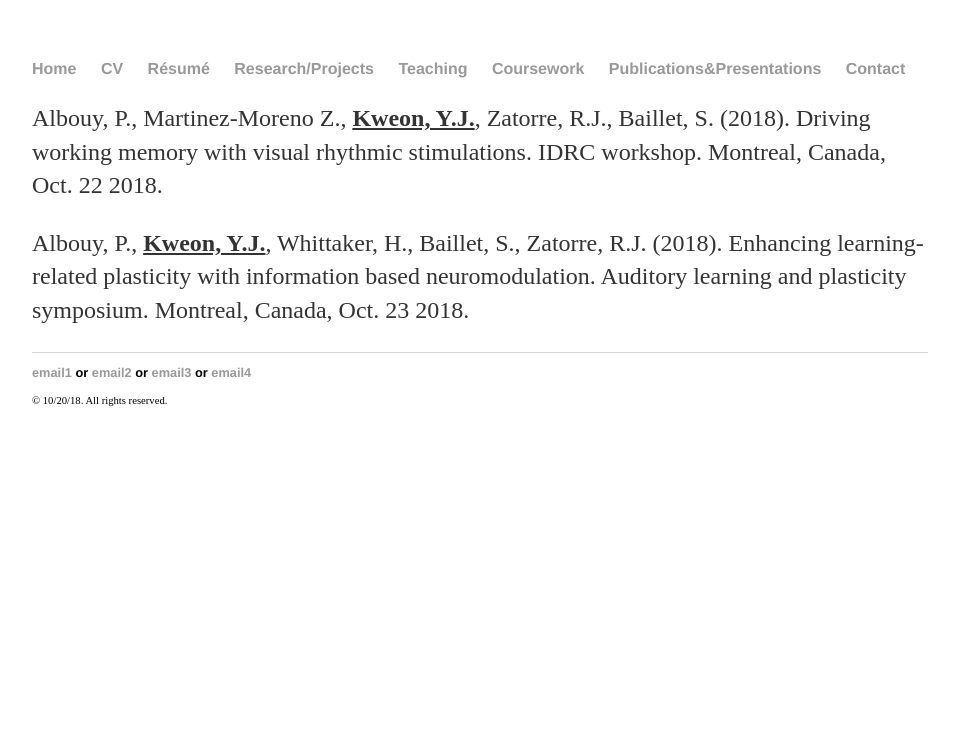
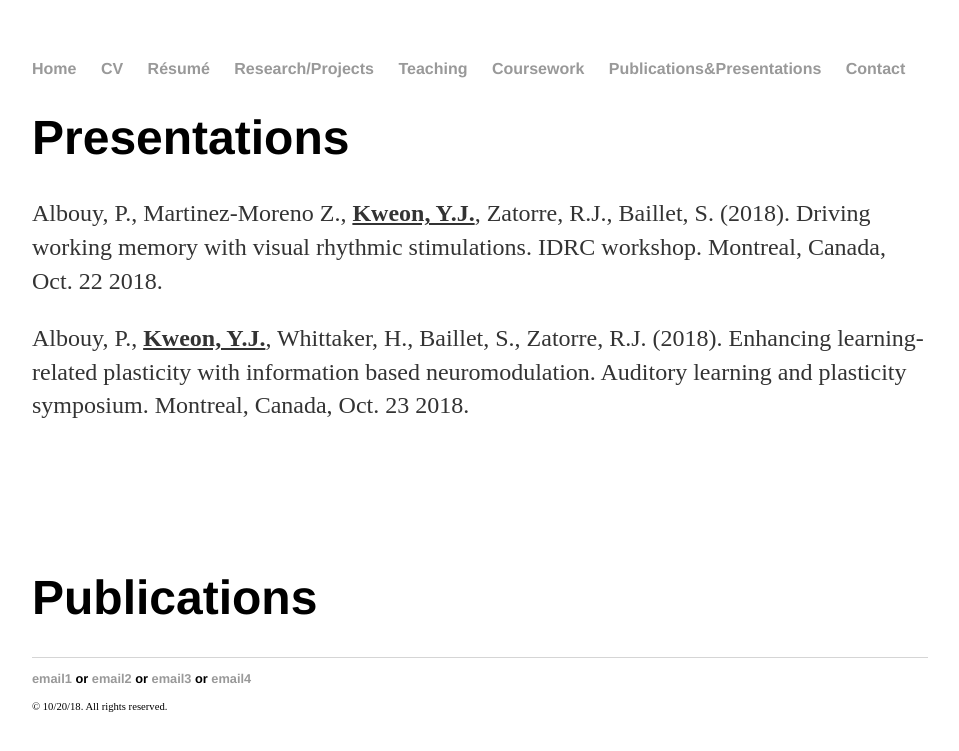
Before and after one commit to yjkweon24/yjkweon24.github.io, a Jekyll site: the page built from publication/publication.md, in a window 1280 px wide. Shown: the top 751 px of the page, without its empty margins (160-1119 px from the left). Built offline with Jekyll 4.4.1, drawn with Linux system fonts in a browser that asks for light colours.

Commit message:
update spacing

```diff
--- a/publication/publication.md
+++ b/publication/publication.md
@@ -3,10 +3,14 @@ layout: default
 title: Publications
 ---
 
-## <Presentations>
+# Presentations
 
 Albouy, P., Martinez-Moreno Z., **<u>Kweon, Y.J.</u>**, Zatorre, R.J., Baillet, S. (2018). Driving working memory with visual rhythmic stimulations. IDRC workshop. Montreal, Canada, Oct. 22 2018.
 
 Albouy, P., **<u>Kweon, Y.J.</u>**, Whittaker, H., Baillet, S., Zatorre, R.J. (2018). Enhancing learning-related plasticity with information based neuromodulation. Auditory learning and plasticity symposium. Montreal, Canada, Oct. 23 2018.
 
-## <Publications>
+<br>
+
+<br>
+
+# Publications
```
